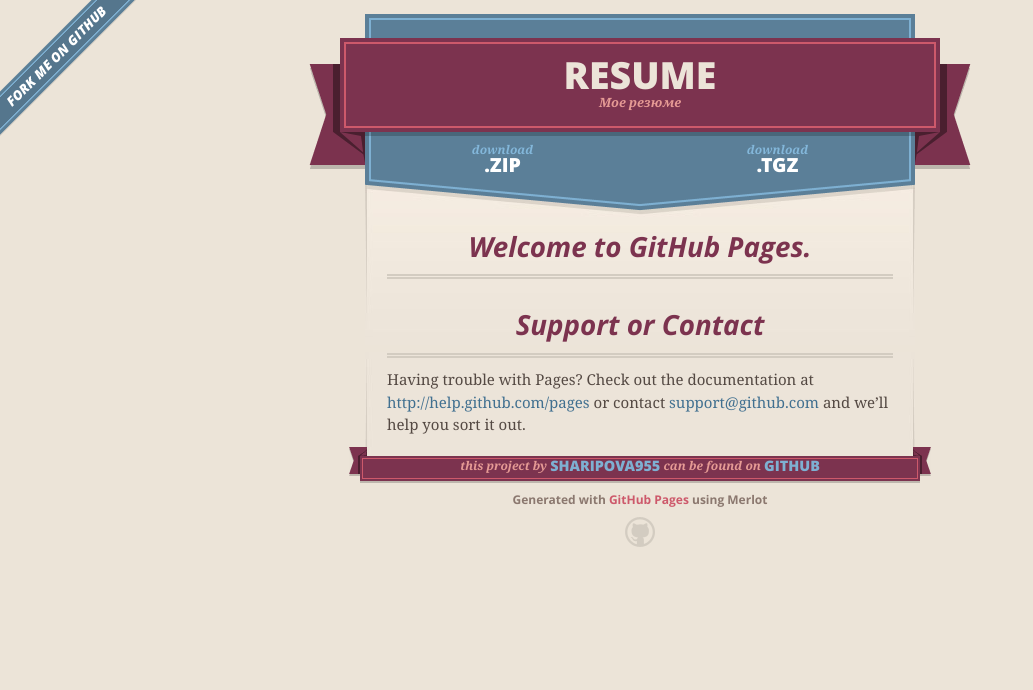
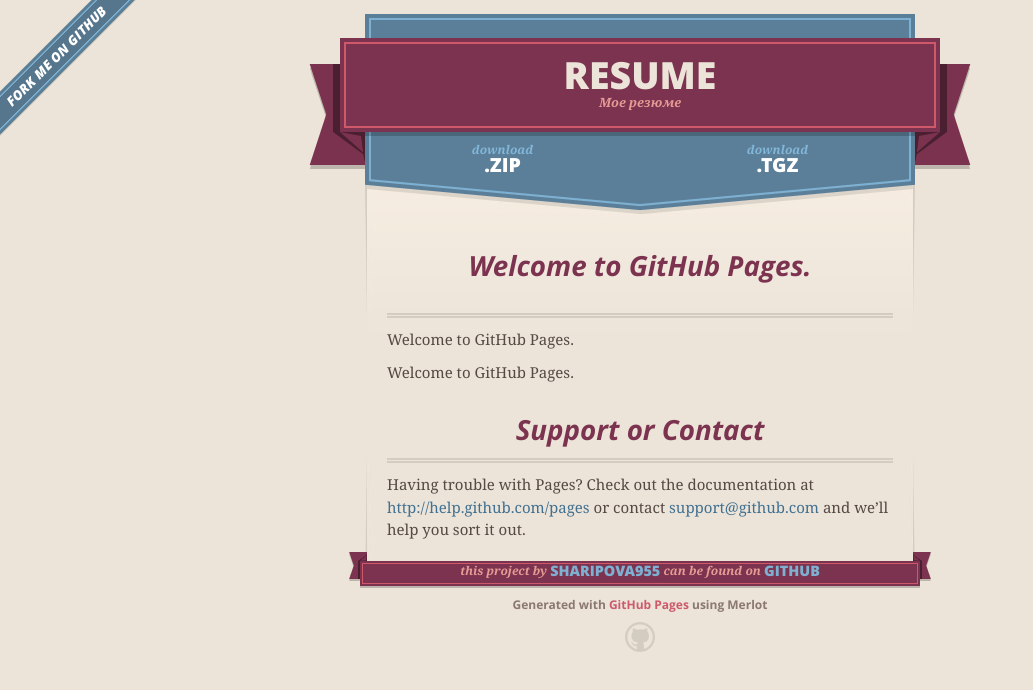
Before and after one commit to Sharipova955/resume, a plain HTML site: page index.html in a window 1280 px wide. Shown: the whole page, without its empty margins (0-1033 px from the left). Drawn offline with nearby package versions, Linux system fonts and the light colour scheme.

Commit message:
Update index.html

```diff
--- a/index.html
+++ b/index.html
@@ -47,11 +47,13 @@
 
       <section id="main_content">
         <h3>
-<a name="welcome-to-github-pages" class="anchor" href="#welcome-to-github-pages"><span class="octicon octicon-link"></span></a>Welcome to GitHub Pages.</h3>
 
-
+<p><a name="welcome-to-github-pages" class="anchor" href="lab1.html"><span class="octicon octicon-link"></span></a>Welcome to GitHub Pages.</h3>
+<p><a name="welcome-to-github-pages" class="anchor" href="lab2.html"><span class="octicon octicon-link"></span></a>Welcome to GitHub Pages.</h3>
+<p><a name="welcome-to-github-pages" class="anchor" href="lab3.html"><span class="octicon octicon-link"></span></a>Welcome to GitHub Pages.</h3>
 
 <h3>
+
 <a name="support-or-contact" class="anchor" href="#support-or-contact"><span class="octicon octicon-link"></span></a>Support or Contact</h3>
 
 <p>Having trouble with Pages? Check out the documentation at <a href="http://help.github.com/pages">http://help.github.com/pages</a> or contact <a href="mailto:support@github.com">support@github.com</a> and we’ll help you sort it out.</p>
```
